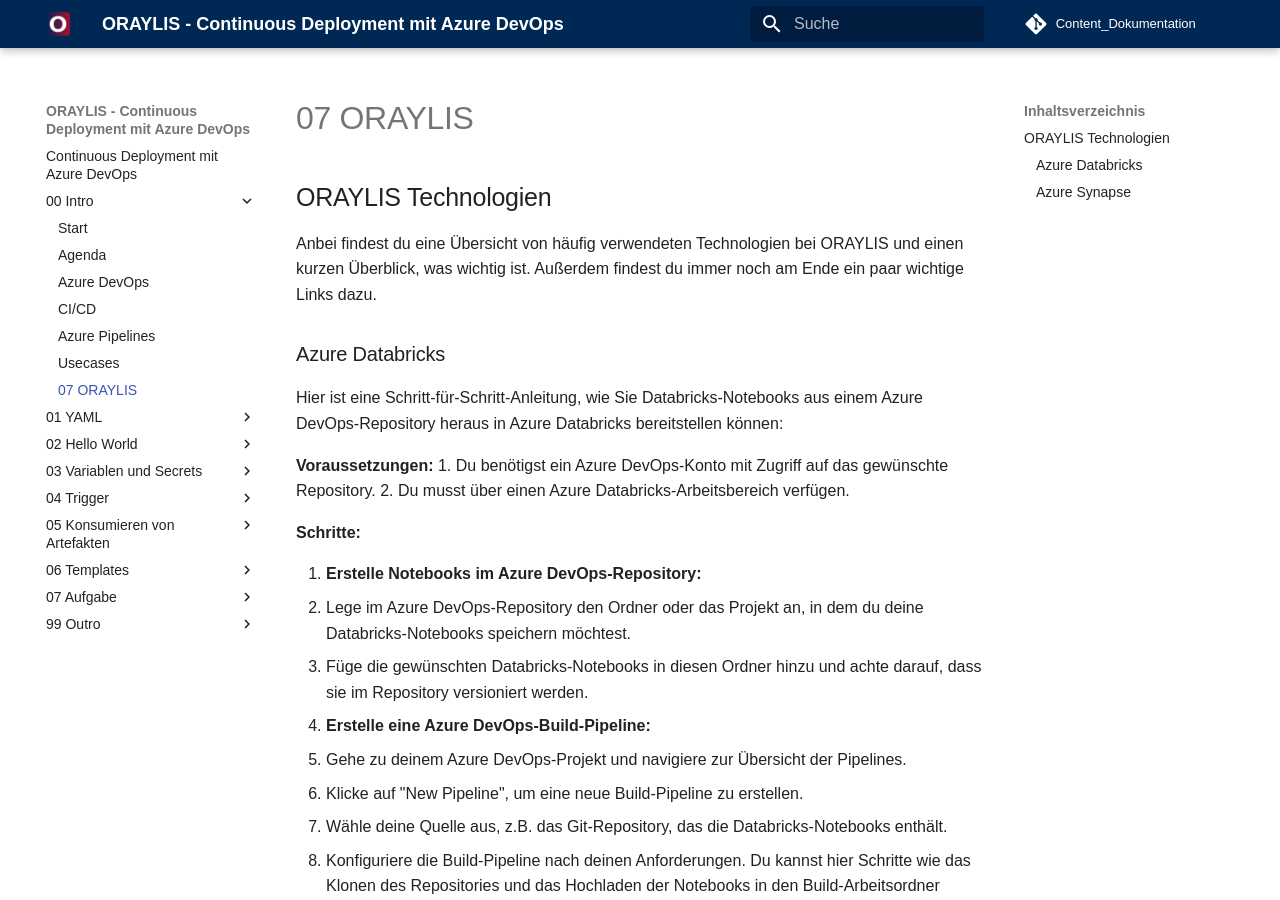
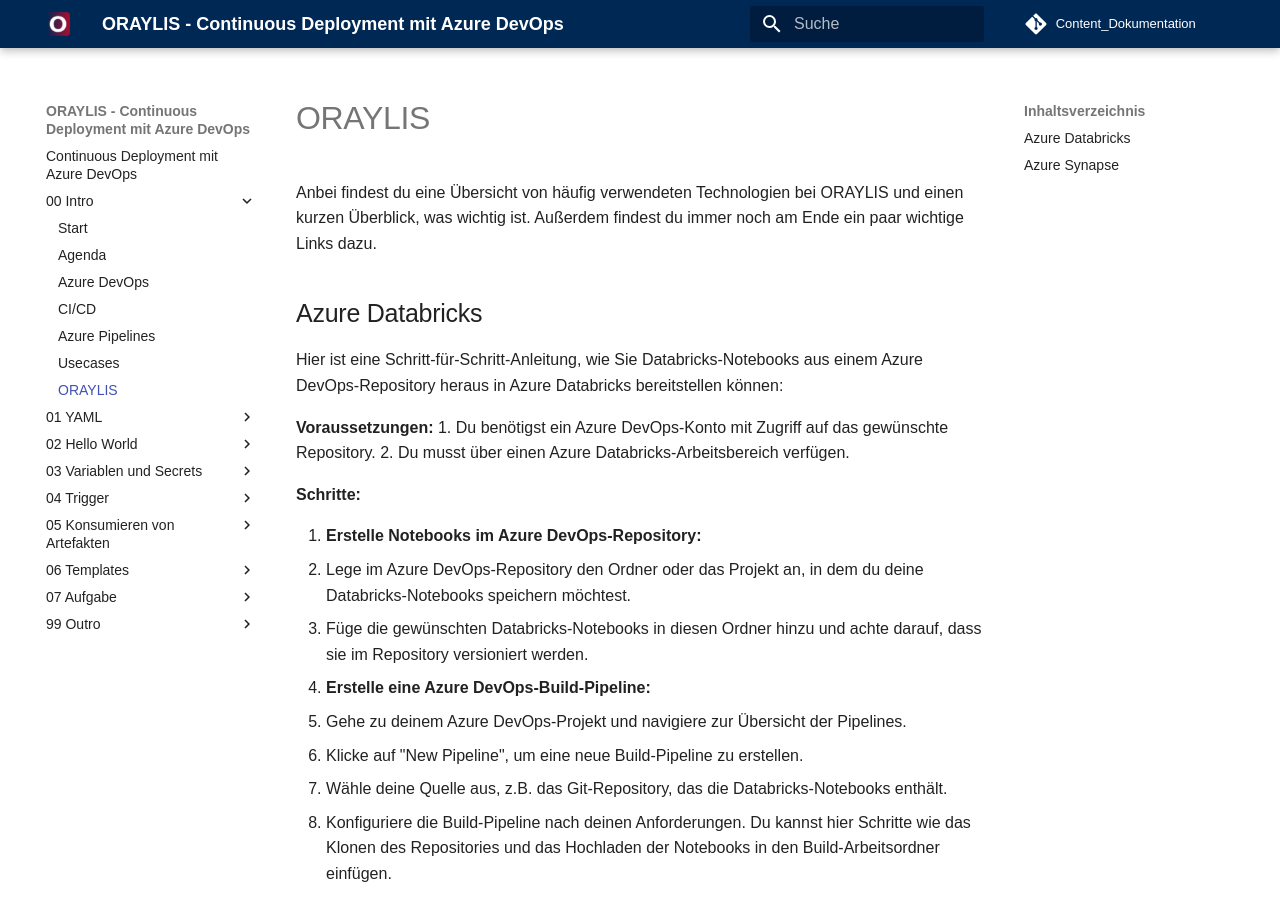
Before and after one commit to zyeiy2/Content_Dokumentation, an MkDocs documentation site: the page built from docs/00-Intro/07-ORAYLIS.md, in a window 1280 px wide and 900 px high. Built offline with MkDocs 1.6.1 and Material for MkDocs 9.7.7, drawn with Linux system fonts in a browser that asks for light colours; some web fonts are replaced; comment, search, counter and statistics services are not loaded.

Commit message:
Update 07-ORAYLIS.md

```diff
--- a/docs/00-Intro/07-ORAYLIS.md
+++ b/docs/00-Intro/07-ORAYLIS.md
@@ -1,7 +1,7 @@
-## ORAYLIS Technologien
+# ORAYLIS
 Anbei findest du eine Übersicht von häufig verwendeten Technologien bei ORAYLIS und einen kurzen Überblick, was wichtig ist. Außerdem findest du immer noch am Ende ein paar wichtige Links dazu.
 
-### Azure Databricks
+## Azure Databricks
 Hier ist eine Schritt-für-Schritt-Anleitung, wie Sie Databricks-Notebooks aus einem Azure DevOps-Repository heraus in Azure Databricks bereitstellen können:
 
 **Voraussetzungen:**
@@ -42,7 +42,7 @@
 **Links für Azure Databricks**
 [Continuous integration and delivery on Azure Databricks using Azure DevOps](https://learn.microsoft.com/en-us/azure/databricks/dev-tools/ci-cd/ci-cd-azure-devops)
 
-### Azure Synapse
+## Azure Synapse
 
 Diese Anleitung zeigt, wie du die Bereitstellungsaufgabe (deployment task) in Azure Synapse mithilfe von Azure DevOps konfigurierst. Die Bereitstellungsaufgabe unterstützt drei Arten von Operationen: nur validieren, bereitstellen und validieren, sowie bereitstellen.
 
```
